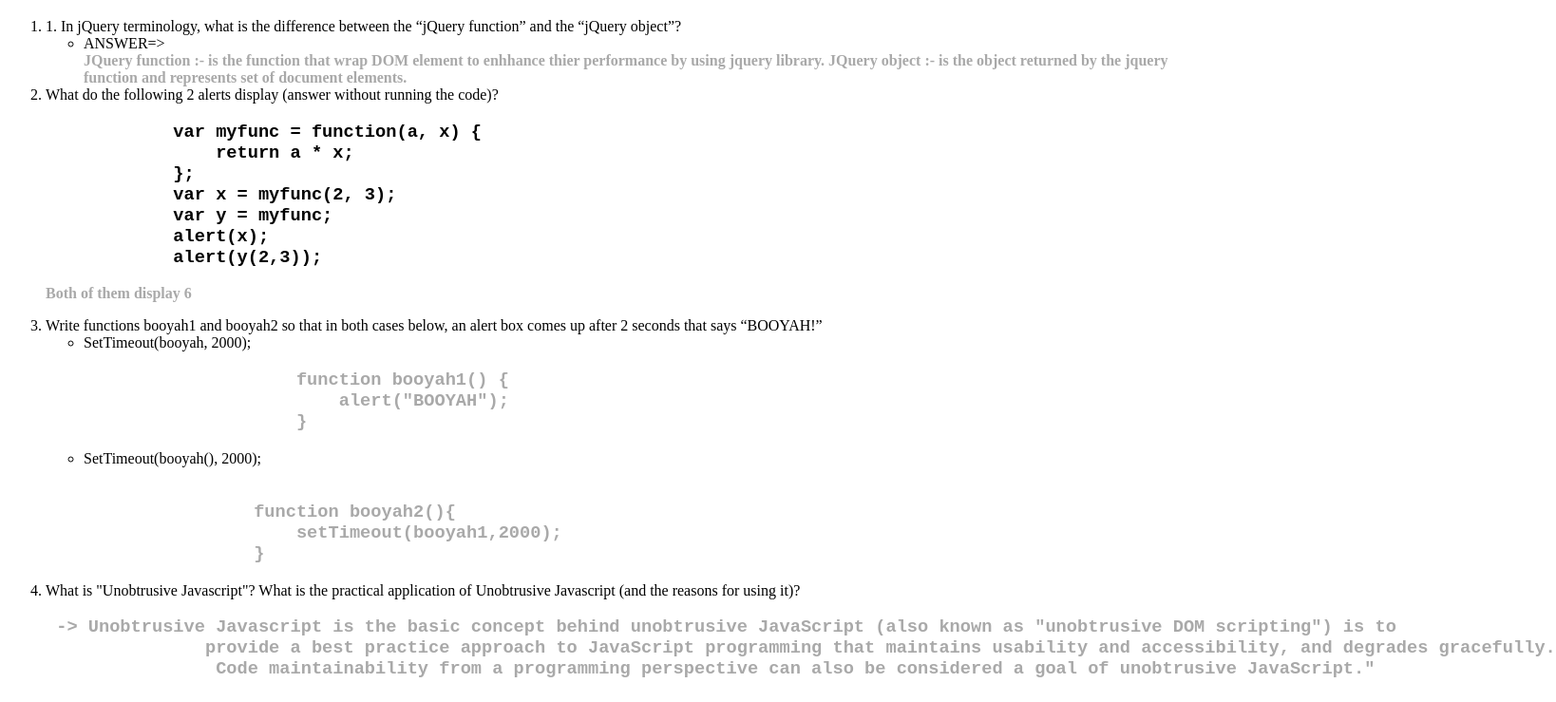
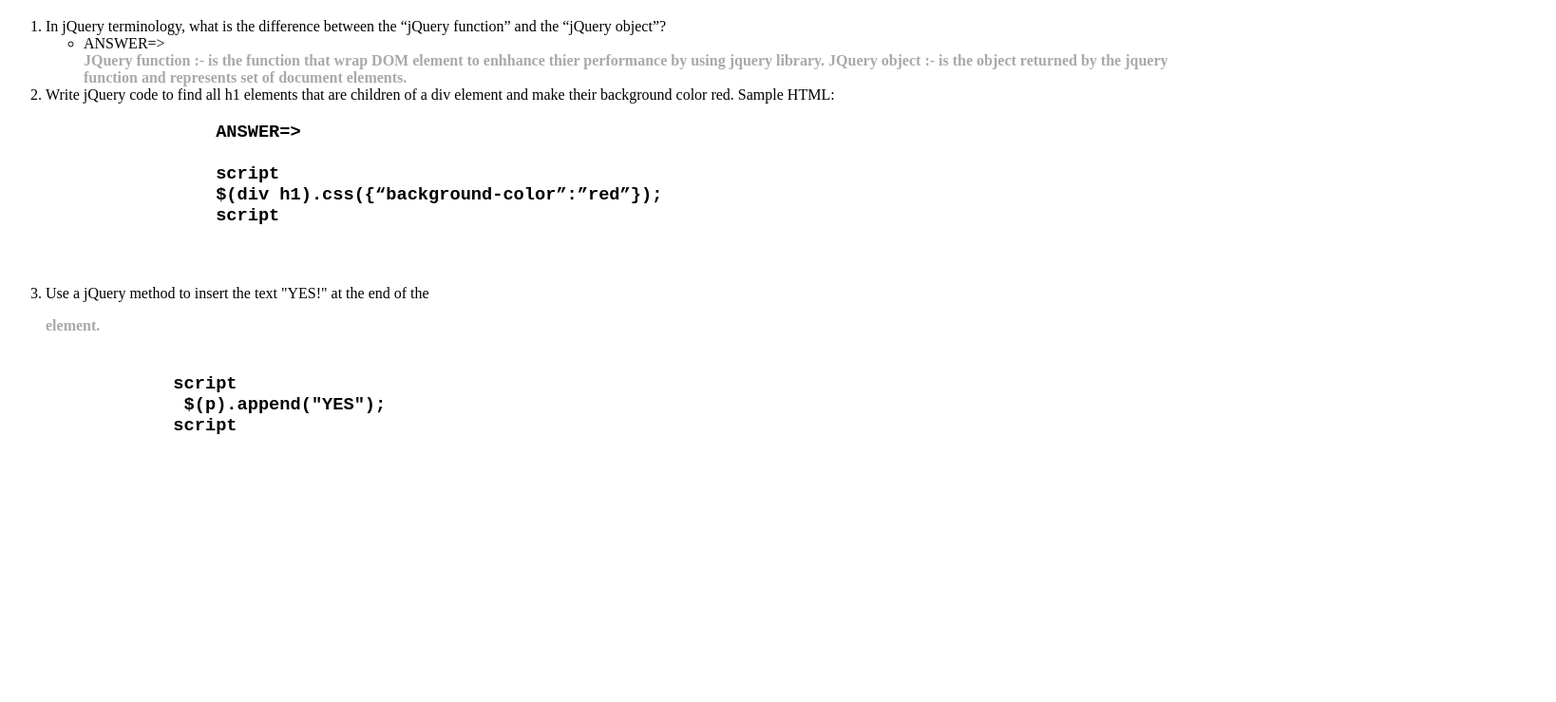
Before and after one commit to Tesfalemt/Tesfalemt.gitHub.io, a plain HTML site: page javaScript Exercise/jqueryQuiz1.html in a window 1280 px wide. Shown: the part 61-800 px from the top of the page at 95% size, 1638 px wide, since content can reach past the window. Drawn offline with Linux system fonts and the light colour scheme.

Commit message:
Update jqueryQuiz1.html

```diff
--- a/javaScript Exercise/jqueryQuiz1.html
+++ b/javaScript Exercise/jqueryQuiz1.html
@@ -12,7 +12,7 @@
 <body>
     <h1>JQuery Quiz 1</h1>
     <ol>
-        <li><dt>1. In jQuery terminology, what is the difference between the “jQuery function” and the “jQuery
+        <li><dt>In jQuery terminology, what is the difference between the “jQuery function” and the “jQuery
             object”? </dt>
             <ul><li>ANSWER=>
                </li><span>  JQuery function :- is the function that wrap DOM element to enhhance thier performance by using
@@ -22,42 +22,31 @@
             </ul>
         </li>
 
-        <li><dt>What do the following 2 alerts display (answer without running the code)?</dt>
+        <li><dt>Write jQuery code to find all h1 elements that are children of a div element and make their
+            background color red. Sample HTML: </dt>
             <pre>
-            var myfunc = function(a, x) {
-                return a * x;
-            };
-            var x = myfunc(2, 3);
-            var y = myfunc;
-            alert(x);
-            alert(y(2,3)); </pre>
+                ANSWER=>
 
-            <p>Both of them display 6</p>
+                script
+                $(div h1).css({“background-color”:”red”});
+                script
+
+                </pre>
 
         </li>
 
-        <li><dt>Write functions booyah1 and booyah2 so that in both cases below, an alert box comes up after 2 seconds that says “BOOYAH!”</dt>
-            <ul><li>SetTimeout(booyah, 2000);</li>
-                <pre class="func">
-                    function booyah1() {
-                        alert("BOOYAH");
-                    } </pre>
-                <li>SetTimeout(booyah(), 2000);</li><br>
-                    <pre class="func">
-                function booyah2(){
-                    setTimeout(booyah1,2000);
-                }</pre>
+        <li>Use a jQuery method to insert the text "YES!" at the end of the <p> element.
+            <pre>
+            script
+             $(p).append("YES");
+            script
 
-
+            </pre>
             </ul>
 
         </li>
 
-        <li><dt  >What is "Unobtrusive Javascript"? What is the practical application of Unobtrusive Javascript (and the reasons for using it)?
-             <pre class="func"> -> Unobtrusive Javascript is the basic concept behind unobtrusive JavaScript (also known as "unobtrusive DOM scripting") is to
-               provide a best practice approach to JavaScript programming that maintains usability and accessibility, and degrades gracefully.
-                Code maintainability from a programming perspective can also be considered a goal of unobtrusive JavaScript." </pre>
-        </dt></li>
+
 
     </ol>
 </body>
```
